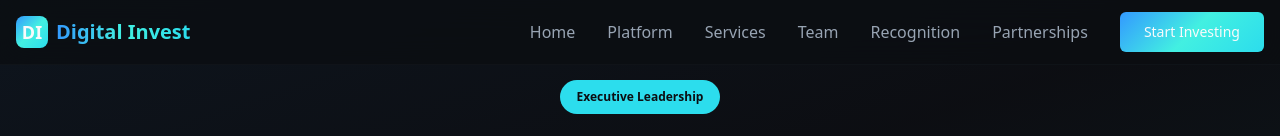
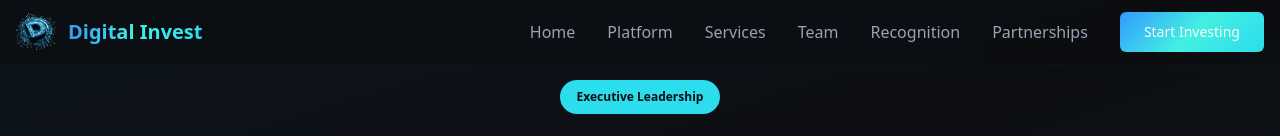
Before and after one commit to mkof14/digital-invest, a React (Vite) app: page /team in a window 1280 px wide. Shown: the top 136 px of the page. Built offline with nearby package versions, Linux system fonts and the light colour scheme.

Commit message:
Add Digital Invest Logo

```diff
--- a/src/components/Navigation.tsx
+++ b/src/components/Navigation.tsx
@@ -19,10 +19,12 @@ const Navigation = () => {
       <div className="container mx-auto px-4 py-3">
         <div className="flex items-center justify-between">
           {/* Logo */}
-          <div className="flex items-center space-x-2">
-            <div className="w-8 h-8 rounded-lg bg-gradient-tech flex items-center justify-center">
-              <span className="text-lg font-bold text-primary-foreground">DI</span>
-            </div>
+          <div className="flex items-center space-x-3">
+            <img
+              src="/lovable-uploads/d1011e6f-955a-48d9-adef-662af751c3b9.png"
+              alt="Digital Invest Logo"
+              className="w-10 h-10 object-contain"
+            />
             <span className="text-xl font-bold gradient-text">Digital Invest</span>
           </div>
 
```
Also changed, not shown: public/lovable-uploads/d1011e6f-955a-48d9-adef-662af751c3b9.png (added).
